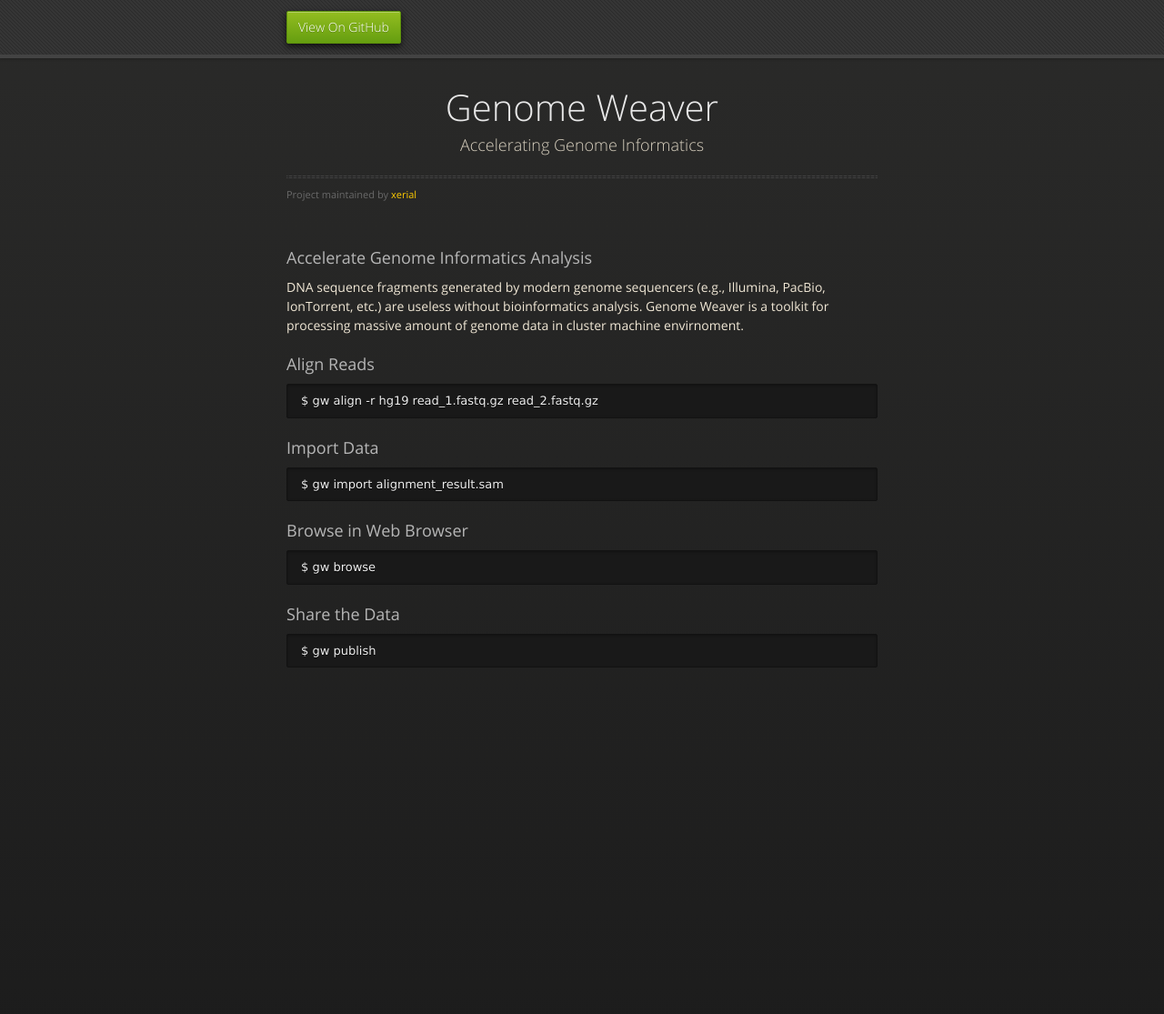
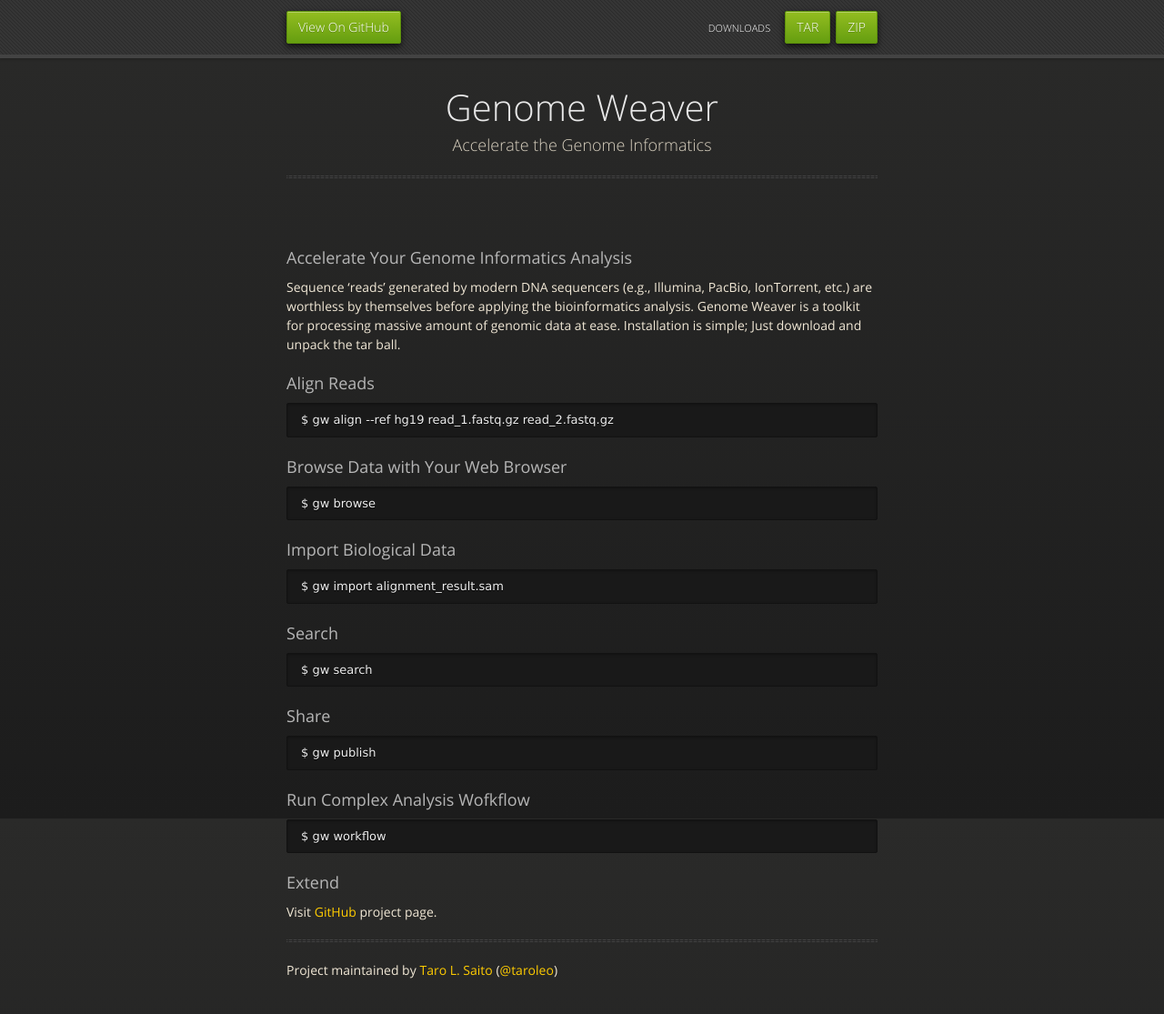
Before and after one commit to xerial/genome-weaver-align, a Jekyll site: the page built from index.md, in a window 1280 px wide and 1167 px high. Shown: the top 1115 px of the window at 91% size. Built offline with Jekyll 4.4.1, drawn with Linux system fonts in a browser that asks for light colours; nearby versions of some CDN libraries; Markdown is read by kramdown in place of the engine named in the settings.

Commit message:
show simple commands

```diff
--- a/_layouts/default.html
+++ b/_layouts/default.html
@@ -2,7 +2,7 @@
   <head>
     <meta charset="utf-8">
     <meta http-equiv="X-UA-Compatible" content="chrome=1">
-    <title>Genome Weaver - Accelerating Genome Informatics</title>
+    <title>Genome Weaver - {{ page.title }}</title>
     <link rel="stylesheet" href="stylesheets/styles.css">
     <link rel="stylesheet" href="stylesheets/pygment_trac.css">
     <script src="https://ajax.googleapis.com/ajax/libs/jquery/1.7.1/jquery.min.js"></script>
@@ -20,32 +20,26 @@
       <div id="header">
         <nav>
           <li class="fork"><a href="https://github.com/xerial/genome-weaver">View On GitHub</a></li>
-<!--
           <li class="downloads"><a href="https://github.com/xerial/genome-weaver/zipball/master">ZIP</a></li>
           <li class="downloads"><a href="https://github.com/xerial/genome-weaver/tarball/master">TAR</a></li>
 
           <li class="title">DOWNLOADS</li>
--->
+
         </nav>
       </div><!-- end header -->
 
     <div class="wrapper">
-
-
-
       <section>
         <div id="title">
           <h1>Genome Weaver</h1>
-          <p>Accelerating Genome Informatics</p>
+          <p>Accelerate the Genome Informatics</p>
           <hr>
-          <span class="credits left">Project maintained by <a href="https://github.com/xerial">xerial</a></span>
 <!--          <span class="credits right">Hosted on GitHub Pages &mdash; Theme by <a href="http://twitter.com/#!/michigangraham">mattgraham</a></span>
 -->
         </div>
-
 	{{ content }}
-
-      </section>
+	<hr/>
+       <span class="credits left">Project maintained by <a href="https://github.com/xerial">Taro L. Saito</a> (<a href="http://twitter.com/#!/taroleo" class="mention">@taroleo</a>) </span>      </section>
 
     </div>
     <!--[if !IE]><script>fixScale(document);</script><!--<![endif]-->
--- a/index.md
+++ b/index.md
@@ -3,22 +3,33 @@ layout: default
 title: Top Page
 ---
 
-### Accelerate Genome Informatics Analysis
+### Accelerate Your Genome Informatics Analysis
 
-DNA sequence fragments generated by modern genome sequencers (e.g., Illumina, PacBio, IonTorrent, etc.) are useless without bioinformatics analysis. Genome Weaver is a toolkit for processing massive amount of genome data in cluster machine envirnoment.
+Sequence 'reads' generated by modern DNA sequencers (e.g., Illumina, PacBio, IonTorrent, etc.) are worthless by themselves before applying the bioinformatics analysis. Genome Weaver is a toolkit for processing massive amount of genomic data at ease. Installation is simple; Just download and unpack the tar ball.
 
 ### Align Reads
 
-	$ gw align -r hg19 read_1.fastq.gz read_2.fastq.gz
+	$ gw align --ref hg19 read_1.fastq.gz read_2.fastq.gz
 
-### Import Data
+### Browse Data with Your Web Browser
+
+	$ gw browse
+
+### Import Biological Data
 
 	$ gw import alignment_result.sam
 
-### Browse in Web Browser
+### Search
 
-	$ gw browse
+	$ gw search
 
-### Share the Data
+### Share
 
 	$ gw publish
+
+### Run Complex Analysis Wofkflow
+
+	$ gw workflow
+
+### Extend
+Visit <a href="http://github.com/xerial/genome-weaver">GitHub</a> project page.
```
